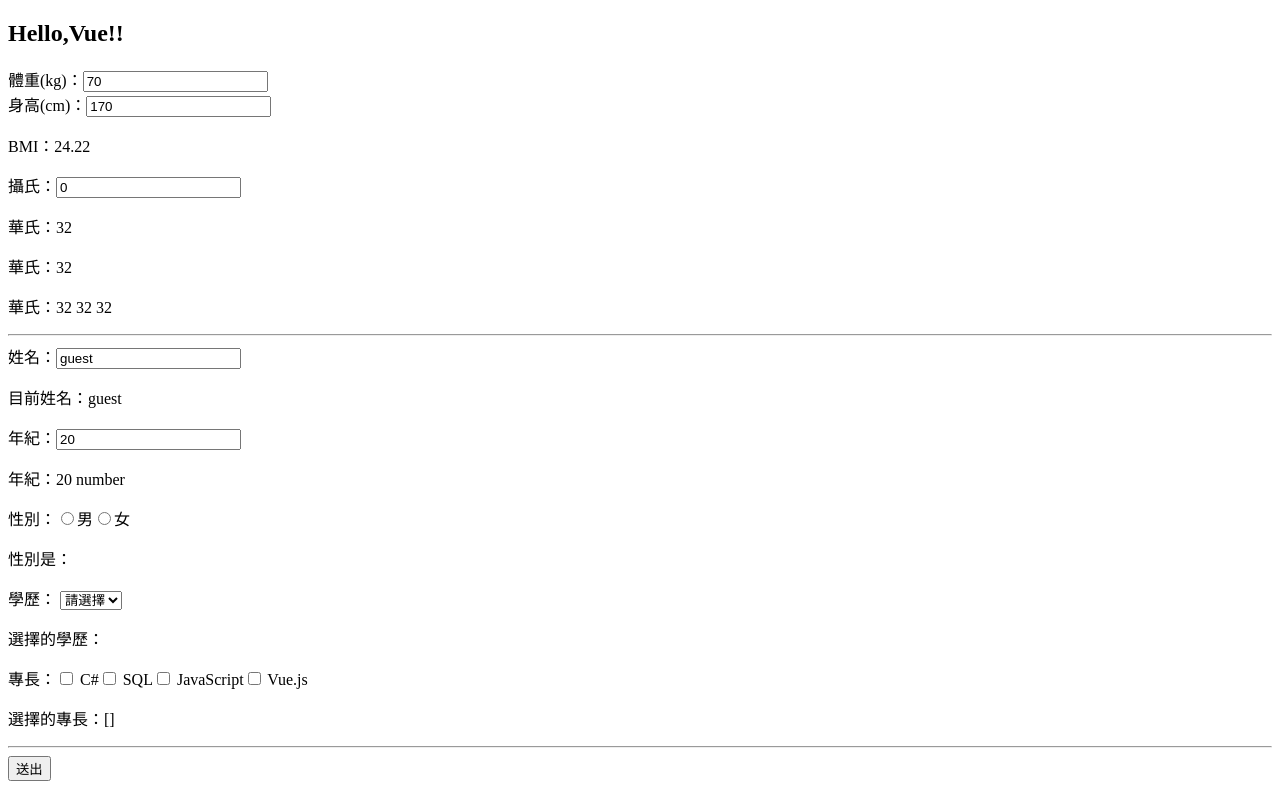
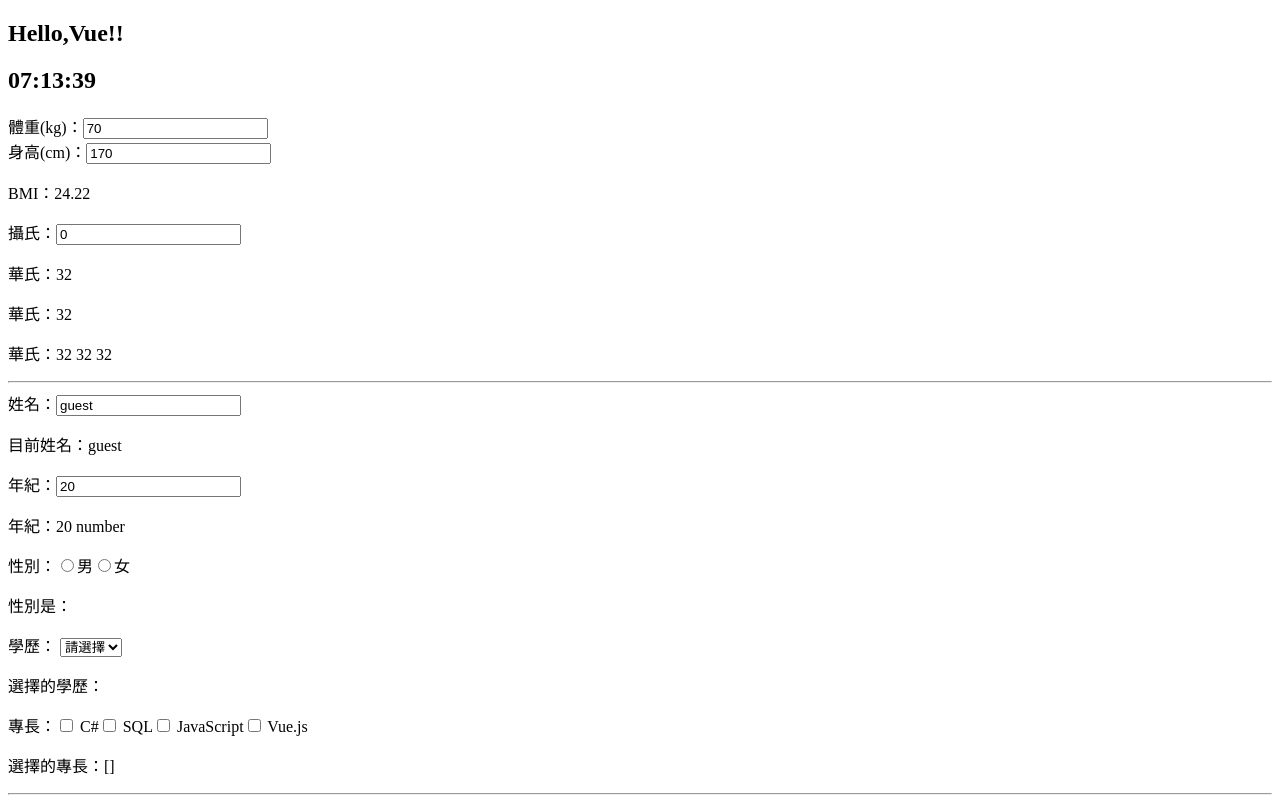
Before and after one commit to pananchi/vue-new, a Vue app: page / in a window 1280 px wide. Shown: the top 800 px of the page. Built offline with nearby package versions, Linux system fonts and the light colour scheme.

Commit message:
計時器

```diff
--- a/src/App.vue
+++ b/src/App.vue
@@ -3,6 +3,7 @@ import ApiStyle from "./components/ApiStyle.vue";
 import BindingComponent from "./components/BindingComponent.vue";
 import BindingDemo from "./components/BindingDemo.vue";
 import BMIComponent from "./components/BMIComponent.vue";
+import ClockComponents from "./components/ClockComponents.vue";
 import ComputedDemo from "./components/ComputedDemo.vue";
 import CountComponent from "./components/CountComponent.vue";
 import EventBinding from "./components/EventBinding.vue";
@@ -15,6 +16,7 @@ import ThirdComponent from "./components/ThirdComponent.vue";
 
 <template>
   <h2>Hello,Vue!!</h2>
+  <ClockComponents />
   <BMIComponent />
   <ComputedDemo />
   <EventBinding />
--- /dev/null
+++ b/src/components/ClockComponents.vue
@@ -0,0 +1,27 @@
+<script setup>
+import { ref } from 'vue';
+
+  const formatTime = (today) => {
+    const hours = today.getHours().toString().padStart(2, '0');
+    const minutes = today.getMinutes().toString().padStart(2, '0');
+    const seconds = today.getSeconds().toString().padStart(2, '0');
+    return `${hours}:${minutes}:${seconds}`;
+  };
+
+  const clock = ref(formatTime(new Date()));
+
+  window.setInterval(() => {
+    const today = new Date();
+    clock.value = formatTime(today);
+}, 1000);
+</script>
+
+<template>
+  <div>
+    <h2>{{ clock }}</h2>
+  </div>
+</template>
+
+<style lang="css" scoped>
+
+</style>
```
